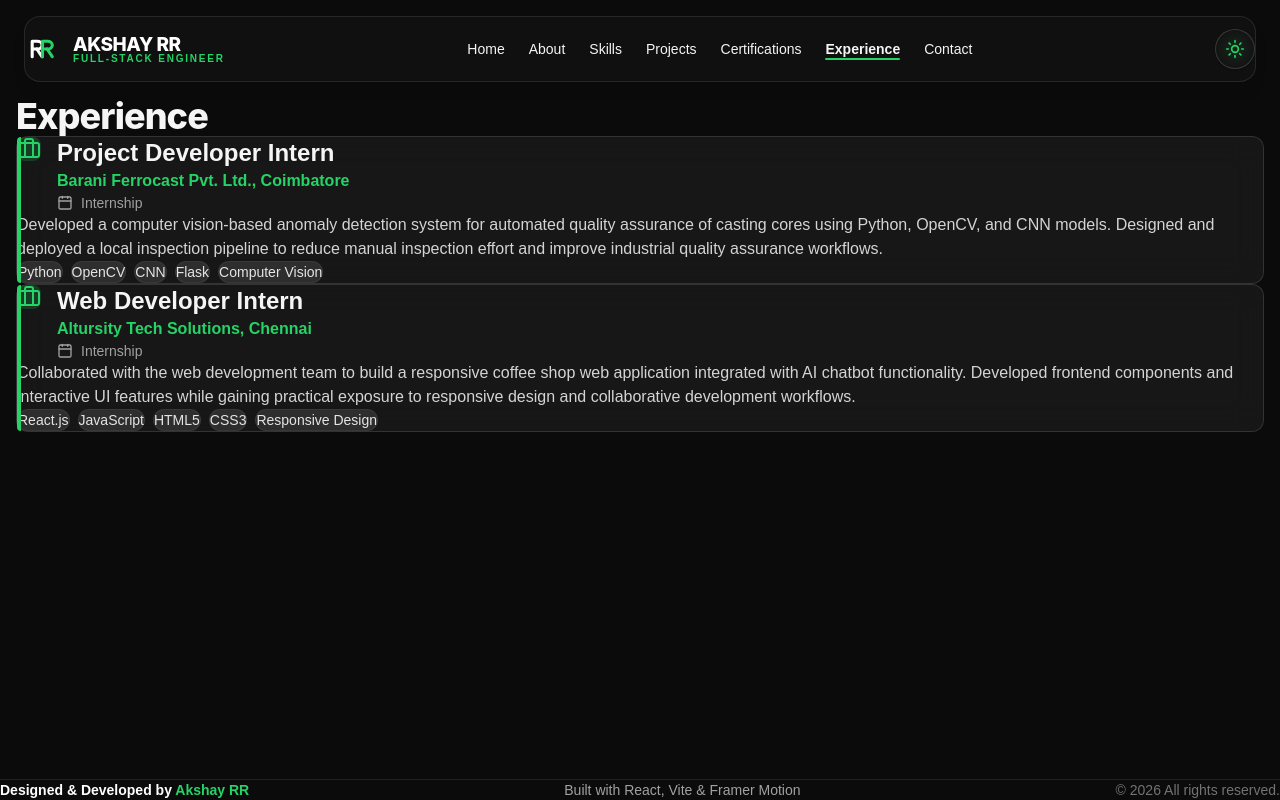
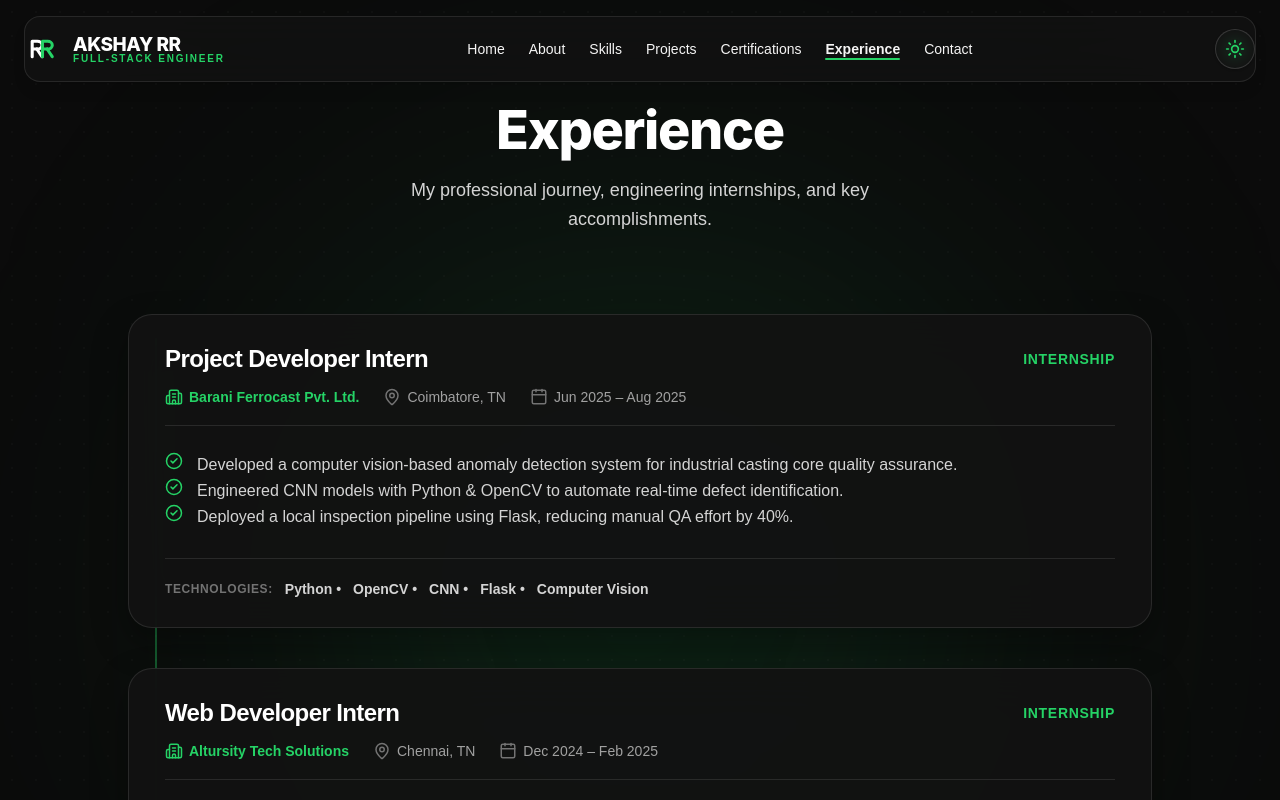
Before and after one commit to Akshayrr07/Portfolio, a React (Vite) app: page /experience in a window 1280 px wide. Shown: the top 800 px of the page. Built offline with nearby package versions, Linux system fonts and the light colour scheme.

Commit message:
experience

```diff
--- a/src/assets/data/experience.json
+++ b/src/assets/data/experience.json
@@ -2,9 +2,15 @@
   {
     "id": 1,
     "title": "Project Developer Intern",
-    "company": "Barani Ferrocast Pvt. Ltd., Coimbatore",
-    "period": "Internship",
-    "description": "Developed a computer vision-based anomaly detection system for automated quality assurance of casting cores using Python, OpenCV, and CNN models. Designed and deployed a local inspection pipeline to reduce manual inspection effort and improve industrial quality assurance workflows.",
+    "company": "Barani Ferrocast Pvt. Ltd.",
+    "location": "Coimbatore, TN",
+    "dateRange": "Jun 2025 – Aug 2025",
+    "type": "Internship",
+    "highlights": [
+      "Developed a computer vision-based anomaly detection system for industrial casting core quality assurance.",
+      "Engineered CNN models with Python & OpenCV to automate real-time defect identification.",
+      "Deployed a local inspection pipeline using Flask, reducing manual QA effort by 40%."
+    ],
     "technologies": [
       "Python",
       "OpenCV",
@@ -16,9 +22,15 @@
   {
     "id": 2,
     "title": "Web Developer Intern",
-    "company": "Altursity Tech Solutions, Chennai",
-    "period": "Internship",
-    "description": "Collaborated with the web development team to build a responsive coffee shop web application integrated with AI chatbot functionality. Developed frontend components and interactive UI features while gaining practical exposure to responsive design and collaborative development workflows.",
+    "company": "Altursity Tech Solutions",
+    "location": "Chennai, TN",
+    "dateRange": "Dec 2024 – Feb 2025",
+    "type": "Internship",
+    "highlights": [
+      "Built a responsive coffee shop web application using React.js and dynamic UI components.",
+      "Integrated an AI chatbot assistant for real-time customer inquiries and automated ordering flows.",
+      "Optimized frontend component structure for responsive design across mobile and desktop devices."
+    ],
     "technologies": [
       "React.js",
       "JavaScript",
--- a/src/components/sections/Experience.jsx
+++ b/src/components/sections/Experience.jsx
@@ -1,66 +1,131 @@
 import { motion } from 'framer-motion';
 import { fadeInUp, staggerContainer } from '../../animations/variants.jsx';
 import experienceData from '../../assets/data/experience.json';
-import { Briefcase as BriefcaseIcon, Calendar as CalendarIcon } from 'lucide-react';
+import { Building2, MapPin, Calendar, CheckCircle2 } from 'lucide-react';
 
 const Experience = () => {
   return (
-    <section className="py-24 px-4">
-      <div className="container mx-auto">
-        <motion.h2
+    <section className="w-full min-h-screen flex flex-col justify-center items-center px-4 sm:px-8 lg:px-12 py-20 sm:py-28 relative overflow-hidden">
+      {/* Background Lighting Spotlights */}
+      <div className="absolute top-1/4 left-1/2 -translate-x-1/2 w-[650px] h-[650px] bg-accent/10 dark:bg-accent/15 rounded-full blur-[170px] pointer-events-none -z-10" />
+
+      {/* Grid Pattern Overlay */}
+      <div className="absolute inset-0 bg-[radial-gradient(#d1d5db_1px,transparent_1px)] dark:bg-[radial-gradient(#ffffff0a_1px,transparent_1px)] [background-size:24px_24px] pointer-events-none -z-10 opacity-50" />
+
+      {/* Main Container */}
+      <div className="max-w-[1100px] w-full mx-auto flex flex-col justify-center items-center my-auto px-4 sm:px-8">
+
+        {/* Section Header */}
+        <motion.div
           variants={fadeInUp}
           initial="hidden"
           whileInView="visible"
           viewport={{ once: true }}
-          className="text-4xl font-sans font-extrabold tracking-tight mb-12"
+          className="text-center flex flex-col items-center gap-3 w-full max-w-3xl"
+          style={{ marginBottom: '64px' }}
         >
+          <h2 className="font-sans font-extrabold text-4xl sm:text-5xl lg:text-[54px] tracking-tight text-neutral-900 dark:text-white leading-tight">
             Experience
-        </motion.h2>
+          </h2>
+          <p className="text-base sm:text-lg text-neutral-600 dark:text-neutral-300 leading-relaxed font-normal max-w-xl">
+            My professional journey, engineering internships, and key accomplishments.
+          </p>
+        </motion.div>
 
+        {/* Timeline Container - Explicit 80px total gap from description */}
         <motion.div
           variants={staggerContainer}
           initial="hidden"
           whileInView="visible"
           viewport={{ once: true }}
-          className="space-y-8"
+          className="relative max-w-4xl sm:max-w-5xl w-full mx-auto flex flex-col gap-8 sm:gap-10 pl-8 sm:pl-14 lg:pl-16"
+          style={{ marginTop: '16px' }}
         >
+          {/* Continuous Vertical Timeline Line */}
+          <div className="absolute left-[9px] sm:left-[21px] lg:left-[27px] top-6 bottom-6 w-0.5 bg-gradient-to-b from-accent via-accent/40 to-accent/10 rounded-full" />
+
           {experienceData.map((exp) => (
             <motion.div
               key={exp.id}
               variants={fadeInUp}
-              className="glass rounded-xl p-8 relative"
+              className="relative group"
             >
-              <div className="absolute left-0 top-0 bottom-0 w-1 bg-accent rounded-l-xl" />
+              {/* Experience Card - Perfectly Balanced Height (28px top/bottom, 36px left/right) */}
+              <div
+                className="w-full bg-white/90 dark:bg-[#121212]/95 backdrop-blur-xl border border-neutral-200/80 dark:border-white/10 rounded-2xl sm:rounded-3xl shadow-xl dark:shadow-[0_15px_35px_rgba(0,0,0,0.35)] transition-all duration-300 hover:-translate-y-1 hover:shadow-[0_10px_30px_rgba(37,211,102,0.15)] hover:border-accent/50 flex flex-col"
+                style={{ padding: '28px 36px' }}
+              >
 
-              <div className="flex items-start gap-4 mb-4">
-                <div className="p-3 rounded-lg bg-accent/20">
-                  <BriefcaseIcon className="w-6 h-6 text-accent" />
+                {/* Inset Content Wrapper */}
+                <div className="w-full flex flex-col">
+
+                  {/* Header Section: Title Row + Company Info Row */}
+                  <div
+                    className="flex flex-col gap-3 border-b border-neutral-200/60 dark:border-white/10"
+                    style={{ paddingBottom: '18px', marginBottom: '24px' }}
+                  >
+                    {/* Top Row: Job Title (left) & Type (right text) */}
+                    <div className="flex flex-wrap items-center justify-between gap-3 w-full">
+                      <h3 className="text-xl sm:text-2xl font-extrabold text-neutral-900 dark:text-white tracking-tight">
+                        {exp.title}
+                      </h3>
+                      <span className="text-accent font-bold text-xs sm:text-sm uppercase tracking-wider shrink-0">
+                        {exp.type}
+                      </span>
                     </div>
-                <div className="flex-1">
-                  <h3 className="text-2xl font-bold mb-1">{exp.title}</h3>
-                  <p className="text-accent font-semibold mb-2">{exp.company}</p>
-                  <div className="flex items-center gap-2 text-neutral-500 dark:text-neutral-400 text-sm">
-                    <CalendarIcon className="w-4 h-4" />
-                    <span>{exp.period}</span>
+
+                    {/* Second Row: Company, Location, Date Range */}
+                    <div className="flex flex-wrap items-center gap-x-6 gap-y-2 text-xs sm:text-sm">
+                      <div className="flex items-center gap-1.5 text-accent font-semibold">
+                        <Building2 className="w-4.5 h-4.5 text-accent shrink-0" />
+                        <span>{exp.company}</span>
+                      </div>
+                      <div className="flex items-center gap-1.5 text-neutral-500 dark:text-neutral-400 font-medium">
+                        <MapPin className="w-4.5 h-4.5 text-neutral-400 dark:text-neutral-500 shrink-0" />
+                        <span>{exp.location}</span>
+                      </div>
+                      <div className="flex items-center gap-1.5 text-neutral-500 dark:text-neutral-400 font-medium">
+                        <Calendar className="w-4.5 h-4.5 text-neutral-400 dark:text-neutral-500 shrink-0" />
+                        <span>{exp.dateRange}</span>
                       </div>
                     </div>
                   </div>
 
-              <p className="text-neutral-700 dark:text-neutral-300 mb-4">{exp.description}</p>
+                  {/* Third Section: Balanced Bullet Points */}
+                  <ul className="space-y-3.5 sm:space-y-4" style={{ marginTop: '2px', marginBottom: '4px' }}>
+                    {exp.highlights.map((point, index) => (
+                      <li key={index} className="flex items-start gap-3.5 text-neutral-700 dark:text-neutral-300 text-sm sm:text-base leading-relaxed font-normal">
+                        <CheckCircle2 className="w-4.5 h-4.5 text-accent shrink-0 mt-0.5" />
+                        <span>{point}</span>
+                      </li>
+                    ))}
+                  </ul>
 
-              <div className="flex flex-wrap gap-2">
+                  {/* Bottom Section: Technologies as Clean Text */}
+                  <div
+                    className="w-full border-t border-neutral-200/60 dark:border-white/10 flex flex-wrap items-center gap-x-3 gap-y-2 text-xs sm:text-sm font-medium"
+                    style={{ marginTop: '24px', paddingTop: '20px' }}
+                  >
+                    <span className="text-neutral-400 dark:text-neutral-500 font-bold uppercase tracking-wider text-xs mr-0.5">
+                      Technologies:
+                    </span>
                     {exp.technologies.map((tech, index) => (
                       <span
                         key={index}
-                    className="px-3 py-1 bg-neutral-100 dark:bg-white/10 border border-neutral-200 dark:border-white/5 text-neutral-800 dark:text-neutral-200 rounded-full text-sm"
+                        className="text-neutral-700 dark:text-neutral-300 font-semibold hover:text-accent transition-colors"
                       >
-                    {tech}
+                        {tech}{index < exp.technologies.length - 1 ? ' •' : ''}
                       </span>
                     ))}
+                  </div>
+
+                </div>
+
               </div>
             </motion.div>
           ))}
         </motion.div>
+
       </div>
     </section>
   );
```
Lines whose indentation alone changed are shown as unchanged.
